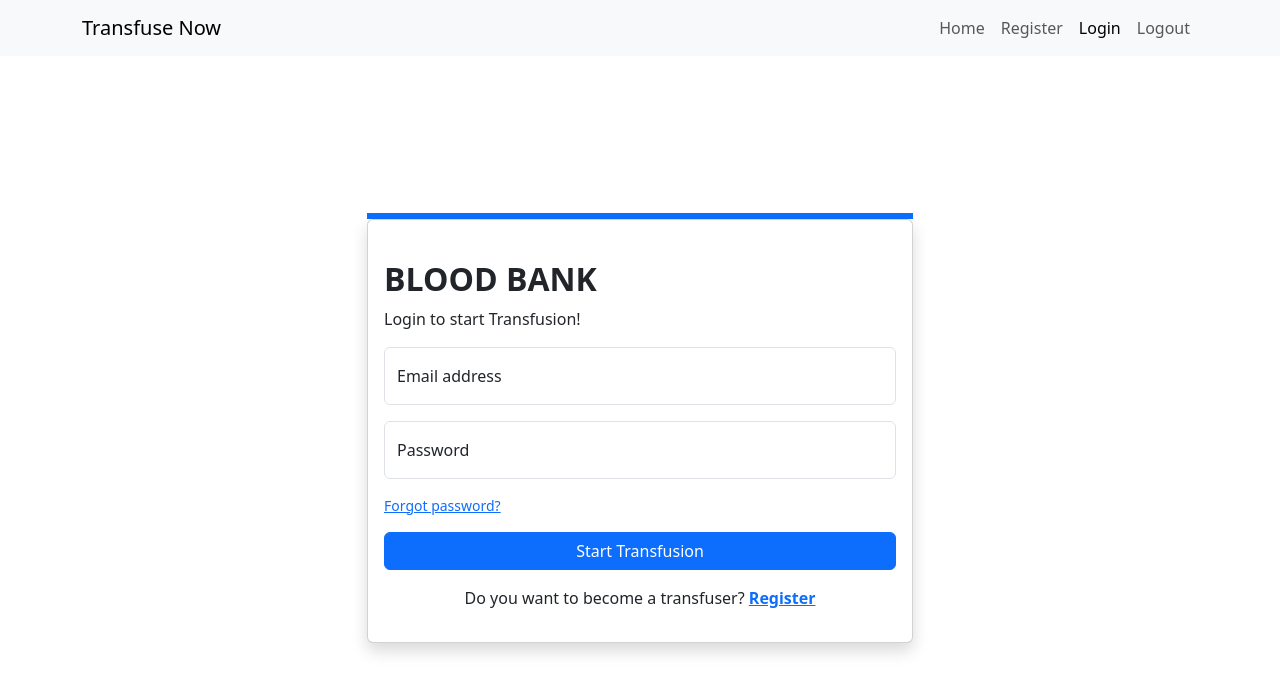
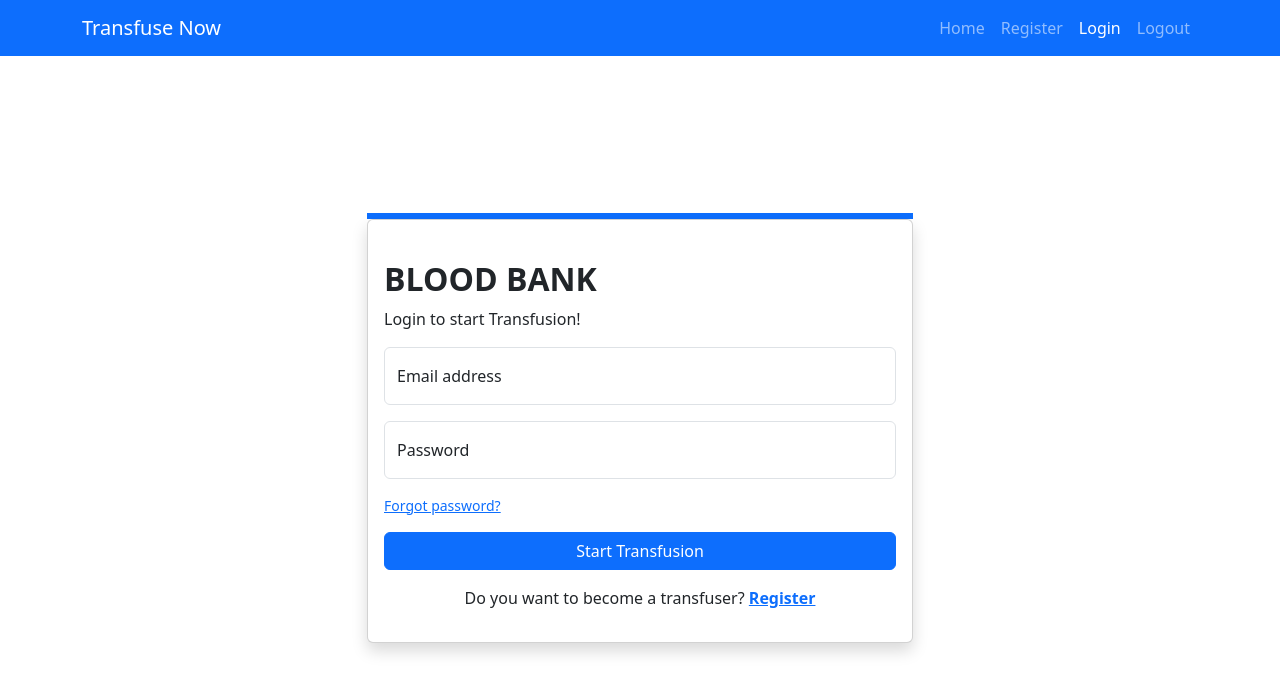
Before and after one commit to aditya6700/Blood-Bank-System, a React (Create React App) app in the folder client/: page /login in a window 1280 px wide. Shown: the top 692 px of the page. Built offline with nearby package versions, Linux system fonts and the light colour scheme.

Commit message:
changed nav bar color

```diff
--- a/client/src/components/NavigationBar.jsx
+++ b/client/src/components/NavigationBar.jsx
@@ -6,7 +6,7 @@ export default function NavigationBar() {
 
   return (
     <>
-      <Navbar collapseOnSelect expand="md" className="bg-body-tertiary">
+      <Navbar collapseOnSelect expand="md" bg="primary" data-bs-theme="dark">
       <Container>
         <Navbar.Brand href="#home">Transfuse Now</Navbar.Brand>
         <Navbar.Toggle aria-controls="responsive-navbar-nav" />
```
